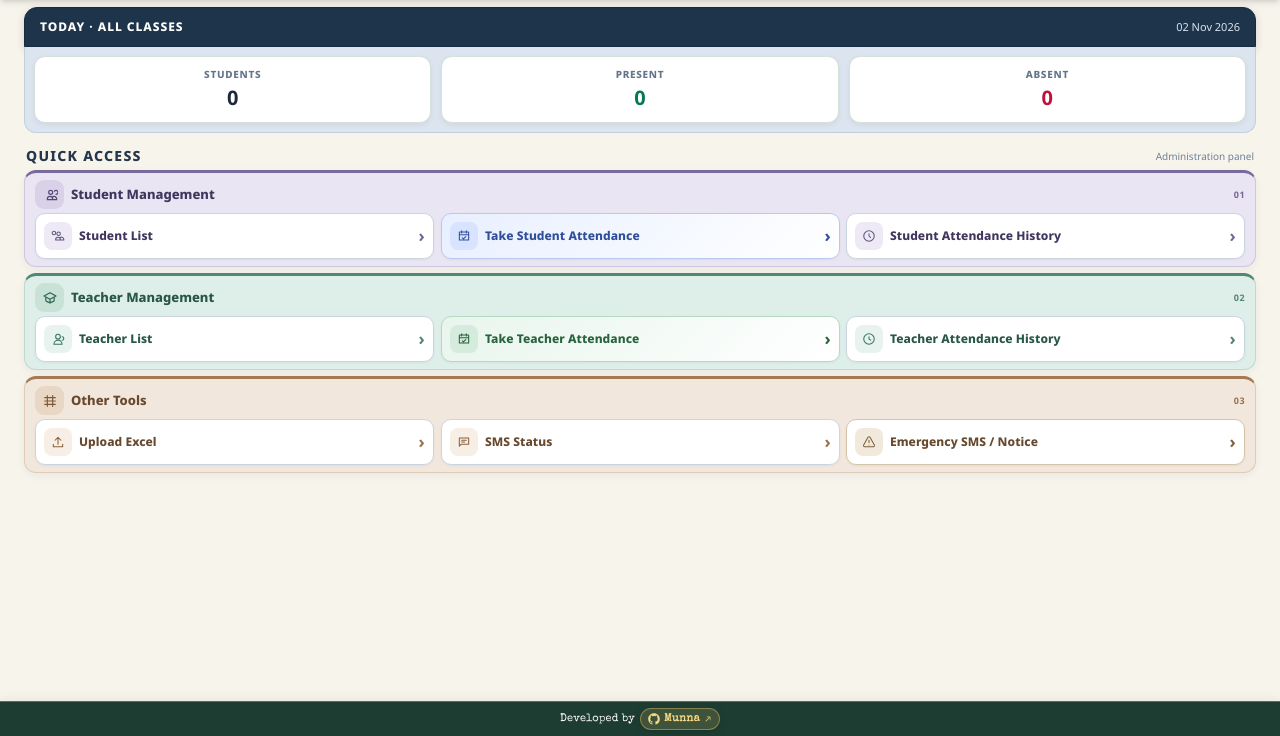
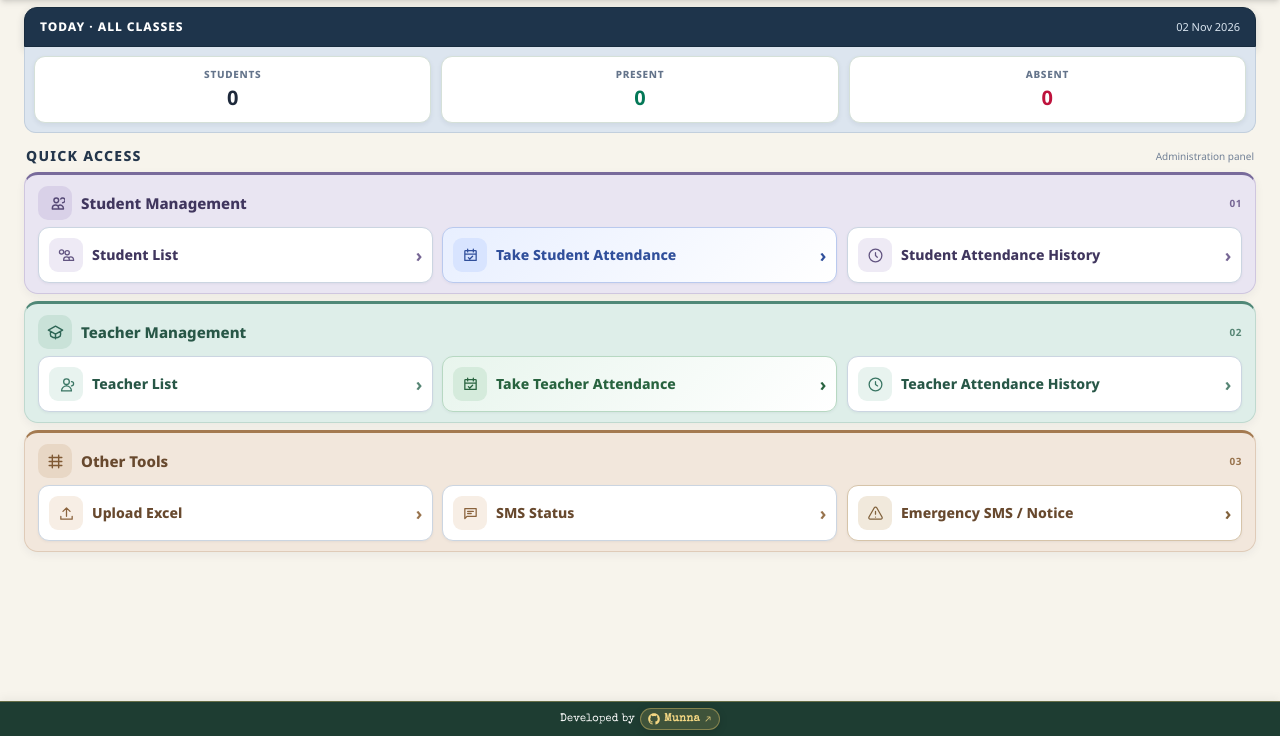
Before and after one commit to MMunna5/School-attendance, a Django app: page / in a window 1280 px wide. Shown: the part 64-800 px from the top of the page. Run offline with Django 5.2, Linux system fonts and the light colour scheme; the visitor is signed in with stand-in values (Sample User, id 1); data that the repository does not hold is empty; some libraries are stand-ins or nearby versions.

Commit message:
Adjust dashboard sizing to a balanced, slightly compact layout

```diff
--- a/attendance/templates/attendance/dashboard.html
+++ b/attendance/templates/attendance/dashboard.html
@@ -636,32 +636,32 @@
     }
 
 
-        /* Compact dashboard sections to keep Quick Access within one screen */
-    .dash-section{padding:8px 11px!important;margin-bottom:7px!important;border-radius:12px!important}
-    .dash-section-head{min-height:28px!important;margin-bottom:6px!important;gap:7px!important}
-    .dash-section-icon{width:29px!important;height:29px!important;border-radius:9px!important}
-    .dash-section-icon svg{width:16px!important;height:16px!important}
-    .dash-section-head h3{font-size:13px!important;line-height:1.2!important}
-    .dash-section-head>span:last-child{font-size:9px!important}
-    .dash-links{gap:7px!important}
-    .dash-link{min-height:50px!important;padding:7px 9px!important;gap:7px!important;border-radius:10px!important}
-    .dash-link-icon{width:28px!important;height:28px!important;border-radius:8px!important}
-    .dash-link-icon svg{width:14px!important;height:14px!important}
-    .dash-link-title{font-size:12px!important;line-height:1.22!important}
-    .dash-arrow{font-size:17px!important}
-    .quick-access-heading{margin-bottom:6px!important}
+        /* Balanced dashboard sizing: close to the original, just slightly more compact */
+    .dash-section{padding:12px 15px!important;margin-bottom:9px!important;border-radius:14px!important}
+    .dash-section-head{min-height:36px!important;margin-bottom:8px!important;gap:9px!important}
+    .dash-section-icon{width:34px!important;height:34px!important;border-radius:10px!important}
+    .dash-section-icon svg{width:19px!important;height:19px!important}
+    .dash-section-head h3{font-size:15px!important;line-height:1.25!important}
+    .dash-section-head>span:last-child{font-size:10px!important}
+    .dash-links{gap:9px!important}
+    .dash-link{min-height:64px!important;padding:10px 12px!important;gap:9px!important;border-radius:11px!important}
+    .dash-link-icon{width:34px!important;height:34px!important;border-radius:9px!important}
+    .dash-link-icon svg{width:17px!important;height:17px!important}
+    .dash-link-title{font-size:14px!important;line-height:1.3!important}
+    .dash-arrow{font-size:18px!important}
+    .quick-access-heading{margin-bottom:8px!important}
     @media(max-width:767px){
-      .dash-section{padding:8px!important;margin-bottom:7px!important}
-      .dash-section-head{margin-bottom:5px!important}
-      .dash-section-icon{width:27px!important;height:27px!important}
-      .dash-link{min-height:48px!important;padding:6px 8px!important;gap:6px!important}
-      .dash-link-icon{width:26px!important;height:26px!important}
-      .dash-link-title{font-size:11.5px!important;line-height:1.2!important}
+      .dash-section{padding:10px 12px!important;margin-bottom:8px!important}
+      .dash-section-head{margin-bottom:7px!important}
+      .dash-section-icon{width:32px!important;height:32px!important}
+      .dash-link{min-height:60px!important;padding:9px 10px!important;gap:8px!important}
+      .dash-link-icon{width:32px!important;height:32px!important}
+      .dash-link-title{font-size:13px!important;line-height:1.3!important}
     }
     @media(max-height:820px) and (min-width:768px){
-      .dash-section{padding:7px 10px!important;margin-bottom:6px!important}
-      .dash-section-head{margin-bottom:4px!important}
-      .dash-link{min-height:46px!important;padding:6px 8px!important}
+      .dash-section{padding:10px 13px!important;margin-bottom:7px!important}
+      .dash-section-head{margin-bottom:6px!important}
+      .dash-link{min-height:56px!important;padding:8px 10px!important}
     }
   </style>
 
```
